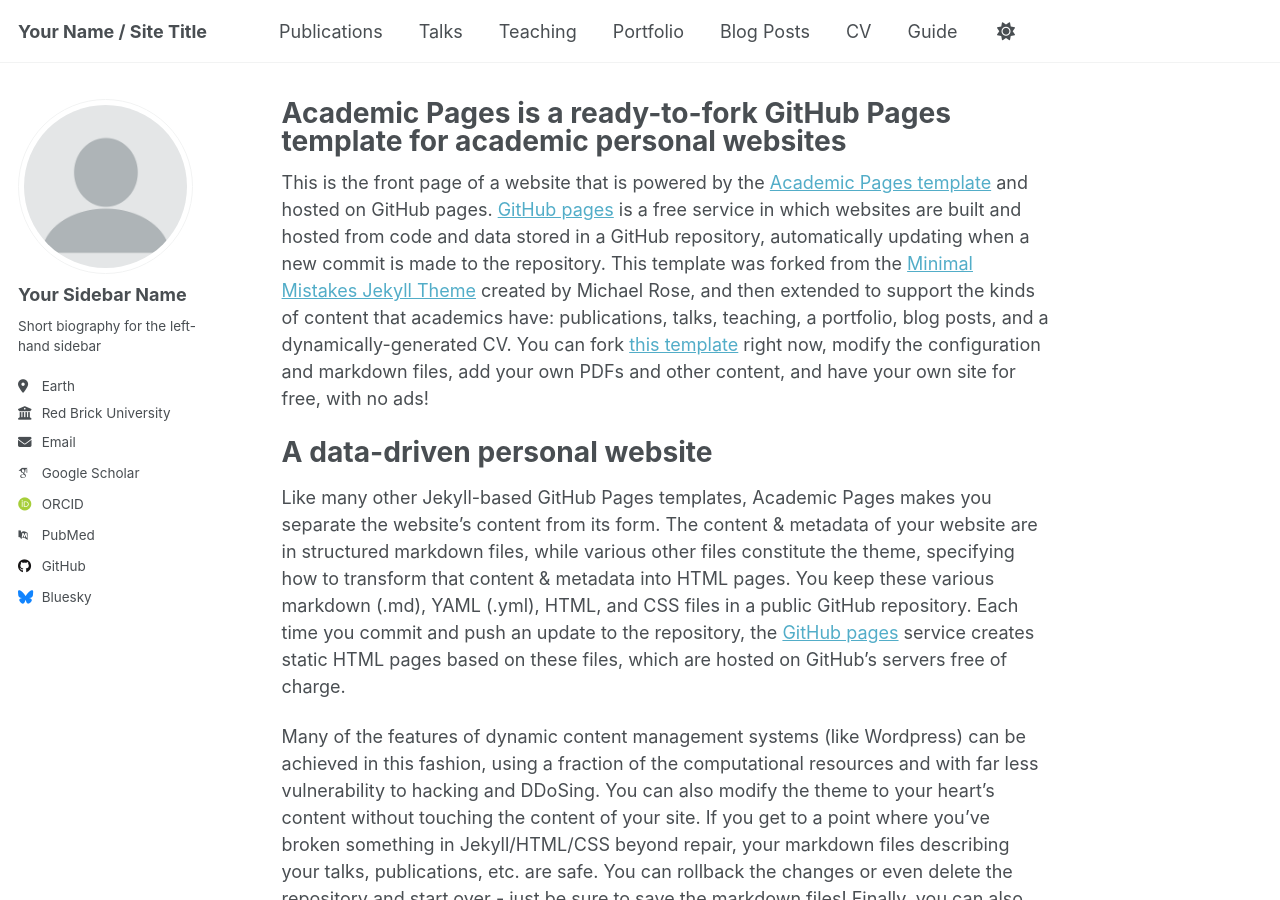
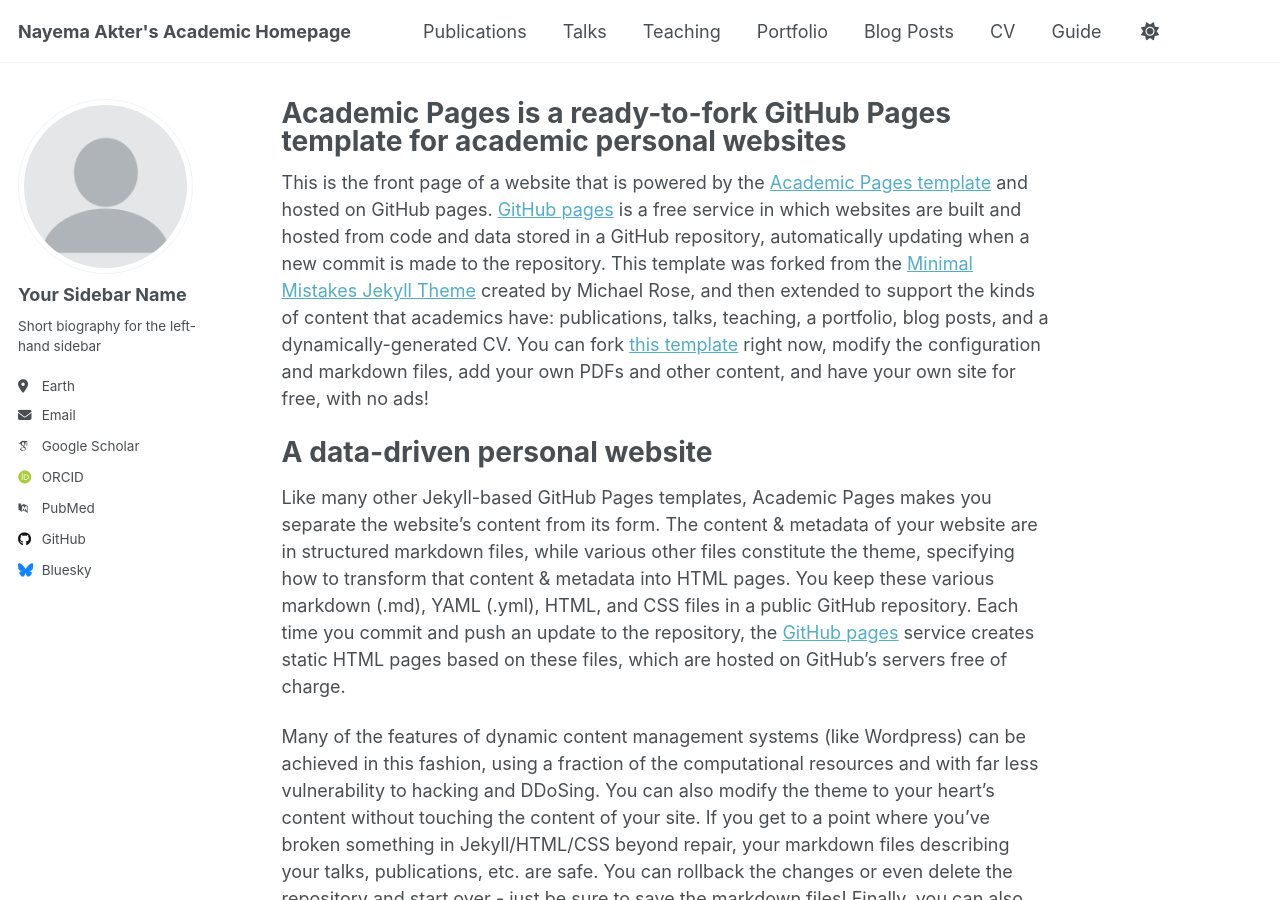
Before and after one commit to nayema32/Nayema-Akter, a Jekyll site: the page built from _pages/about.md, in a window 1280 px wide and 900 px high. Built offline with Jekyll 4.4.1, drawn with Linux system fonts in a browser that asks for light colours; some web fonts are replaced.

Commit message:
Update _config.yml

```diff
--- a/_config.yml
+++ b/_config.yml
@@ -9,13 +9,13 @@
 # Basic Site Settings
 locale                   : "en-US"
 site_theme               : "default"
-title                    : "Your Name / Site Title"
+title                    : "Nayema Akter's Academic Homepage"
 title_separator          : "-"
 name                     : &name "Your Name"
-description              : &description "personal description"
-url                      : https://academicpages.github.io # the base hostname & protocol for your site e.g. "https://[your GitHub username].github.io"
+description              : &description "Welcome to my homepage. I am a final year undergraduate student at Sichuan University. I am fortunate to be advised by Prof. Haixian Zhang."
+url                      : https://nayema32.github.io # the base hostname & protocol for your site e.g. "https://[your GitHub username].github.io"
 baseurl                  : "" # the subpath of your site, e.g. "/blog"
-repository               : "academicpages/academicpages.github.io"
+repository               : "academicpages/nayema32.github.io"
 
 # Site Author - The following control what appear as part of the author content on the side bar.
 #               If a field is blank the icon and link will not appear, otherwise it will be shown.
@@ -27,9 +27,9 @@ author:
   pronouns         : # example: "she/her"
   bio              : "Short biography for the left-hand sidebar"
   location         : "Earth"
-  employer         : "Red Brick University"
+  student         : "Sichuan University"
   uri              : # URL
-  email            : "none@example.org"
+  email            : "nayemaakhter32@gmail.com"
 
   # Academic websites
   arxiv            : # URL - Update with the correct link to your profile
@@ -51,7 +51,7 @@ author:
 
   # Social media
   bluesky          : "bsky.app" # Replace this with you Bluesky username
-  facebook         : # Username
+  facebook         : # nayema.akhy
   flickr           : # Username
   foursquare       : # Username
   goodreads        : # Username
```
